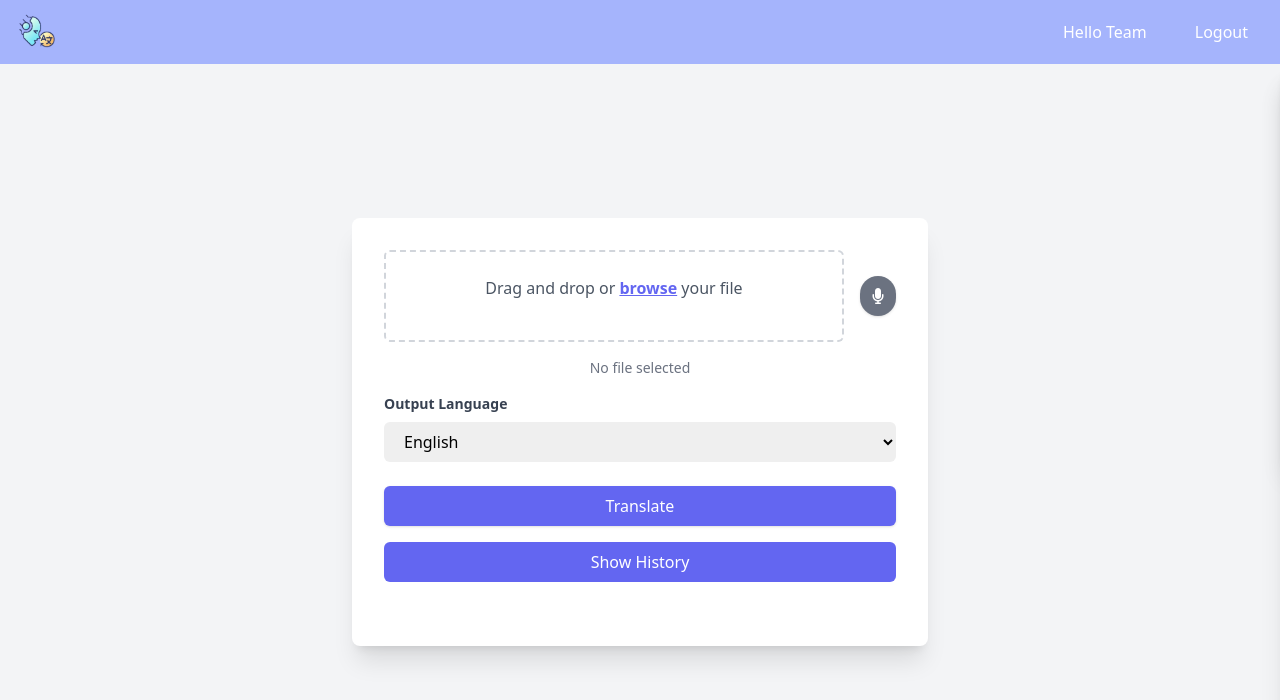
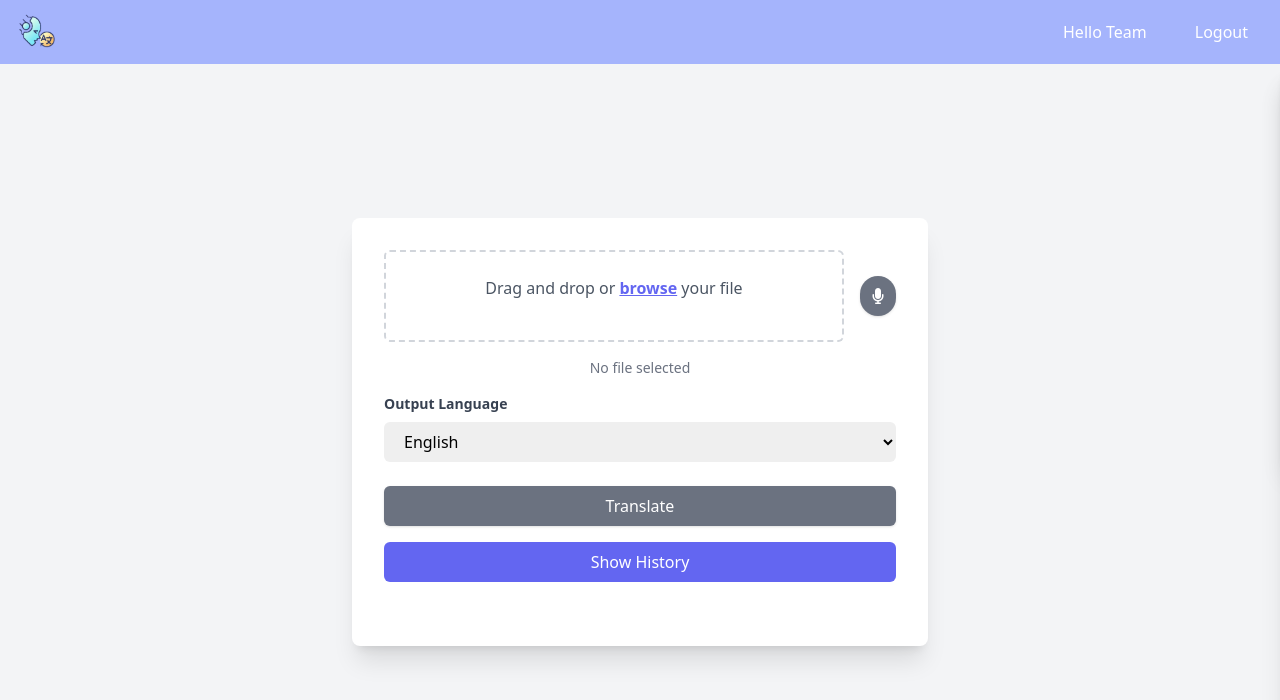
Before and after one commit to htmw/2024F-Bytes, a React (Vite) app in the folder Code/speakez/: page / in a window 1280 px wide. Shown: the top 700 px of the page. Built offline with nearby package versions, Linux system fonts and the light colour scheme.

Commit message:
homepage update

```diff
--- a/Code/speakez/src/components/HomeComponent.jsx
+++ b/Code/speakez/src/components/HomeComponent.jsx
@@ -74,10 +74,13 @@ const HomeComponent = () => {
       formData.append("audioFile", file);
       formData.append("language", selectedLanguage);
       formData.append("content", JSON.stringify(output));
-      const response = await fetch("http://localhost:3000/transcribe", {
-        method: "POST",
-        body: formData,
-      });
+      const response = await fetch(
+        "https://speakez-server.uk.r.appspot.com/transcribe",
+        {
+          method: "POST",
+          body: formData,
+        }
+      );
       if (response.ok) {
         const res = await response.json();
         setOutput(res);
@@ -97,7 +100,7 @@ const HomeComponent = () => {
     setIsFavorite((prev) => !prev);
 
     if (!isFavorite && output?.transcription) {
-      fetch("http://localhost:3000/favorite", {
+      fetch("/favorite", {
         method: "POST",
         headers: { "Content-Type": "application/json" },
         body: JSON.stringify({
@@ -288,9 +291,11 @@ const HomeComponent = () => {
           <button
             onClick={translate}
             className={`w-full py-2 px-4 rounded-md shadow text-white ${
-              loading ? "bg-gray-500" : "bg-indigo-500 hover:bg-indigo-600"
+              loading || !file
+                ? "bg-gray-500 cursor-not-allowed"
+                : "bg-indigo-500 hover:bg-indigo-600"
             }`}
-            disabled={loading}
+            disabled={loading || !file}
           >
             {loading ? "Translating..." : "Translate"}
           </button>
```
